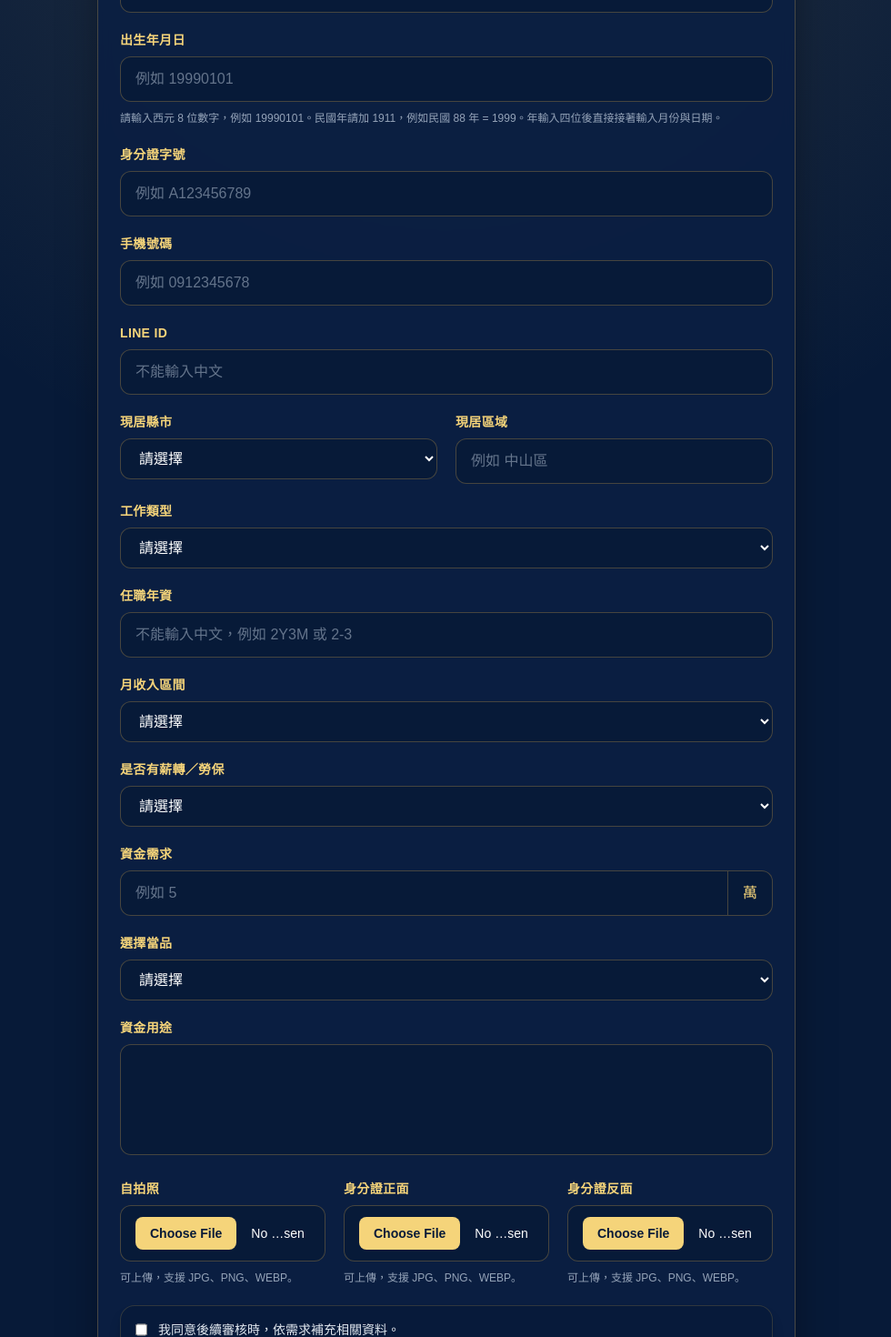
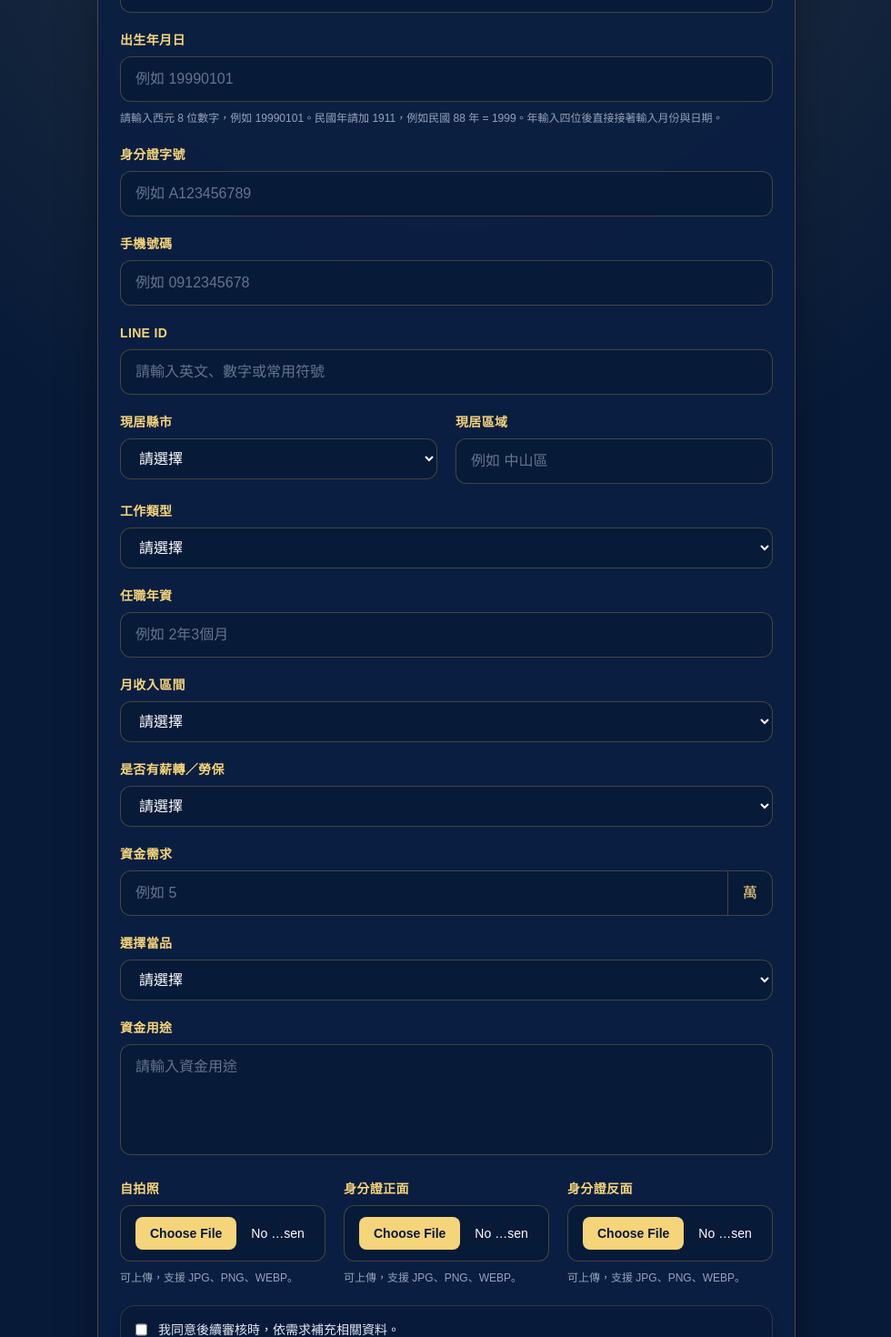
Before and after one commit to d125410918/Pawnshop_Custom2, a Next.js app: page / in a window 1280 px wide. Shown: the part 234-1704 px from the top of the page at 91% size, without its empty margins (149-1129 px from the left). Built offline with nearby package versions, Linux system fonts and the light colour scheme.

Commit message:
Adjust input behavior for ID LINE work years and purpose

```diff
--- a/app/page.tsx
+++ b/app/page.tsx
@@ -105,12 +105,6 @@ function cleanDistrict(value: string) {
   return value.replace(/[^\u4e00-\u9fa5A-Za-z0-9\s\-]/g, "").slice(0, 30);
 }
 
-function cleanPurpose(value: string) {
-  return value
-    .replace(/[^\u4e00-\u9fa5A-Za-z0-9\s，。,.、；;：:（）()\-／/]/g, "")
-    .slice(0, 200);
-}
-
 function isValidImage(file: File | null) {
   if (!file) return false;
   return ["image/jpeg", "image/png", "image/webp"].includes(file.type);
@@ -132,15 +126,15 @@ function validate(
   if (!isValidBirthDate(form.birthDate)) return "出生年月日請輸入 8 位西元日期，例如 19990101";
   if (!isValidTaiwanId(form.identityNumber)) return "請填寫正確的身分證字號";
   if (!/^09\d{8}$/.test(form.phone)) return "手機號碼格式不正確";
-  if (!/^[A-Za-z0-9._@-]{2,50}$/.test(form.lineId)) return "LINE ID 格式不正確，不能輸入中文";
+  if (!/^[A-Za-z0-9._@\-\/\s]{2,50}$/.test(form.lineId)) return "LINE ID 格式不正確，請輸入英文、數字或常用符號";
   if (!form.city) return "請選擇現居縣市";
   if (!form.district.trim()) return "請填寫現居區域";
   if (!form.jobType) return "請選擇工作類型";
-  if (!form.workYears.trim()) return "請填寫任職年資，不能輸入中文";
+  if (!form.workYears.trim()) return "請填寫任職年資";
   if (!form.incomeLabel) return "請選擇月收入區間";
   if (!form.payrollInsurance) return "請選擇是否有薪轉／勞保";
   if (!/^\d{1,4}$/.test(form.fundingNeedWan)) return "資金需求請輸入數字，例如 5 代表 5 萬";
-  if (!/^[\u4e00-\u9fa5A-Za-z0-9\s，。,.、；;：:（）()\-／/]{2,200}$/.test(form.fundingPurpose)) return "資金用途格式不正確";
+  if (!form.fundingPurpose.trim()) return "請填寫資金用途";
   if (!form.collateral) return "請選擇當品";
   if (selfieFile && !isValidImage(selfieFile)) return "自拍照格式限 JPG、PNG、WEBP";
   if (idCardFrontFile && !isValidImage(idCardFrontFile)) return "身分證正面格式限 JPG、PNG、WEBP";
@@ -175,8 +169,15 @@ export default function Home() {
     setForm((prev) => ({ ...prev, [key]: value }));
   };
 
-  const cleanNoChineseOnBlur = (key: keyof FormState, value: string, maxLength: number) => {
-    update(key, cleanNoChinese(value, maxLength));
+  const updateBirthDate = (value: string) => {
+    const cleaned = cleanDigits(value, 8);
+    update("birthDate", cleaned);
+
+    if (cleaned.length === 8) {
+      window.setTimeout(() => {
+        document.getElementById("identityNumberInput")?.focus();
+      }, 0);
+    }
   };
 
   const submit = async (e: React.FormEvent) => {
@@ -259,14 +260,20 @@ export default function Home() {
             maxLength={8}
             placeholder="例如 19990101"
             note="請輸入西元 8 位數字，例如 19990101。民國年請加 1911，例如民國 88 年 = 1999。年輸入四位後直接接著輸入月份與日期。"
-            onChange={(v) => update("birthDate", cleanDigits(v, 8))}
+            onChange={updateBirthDate}
           />
 
           <Input
+            id="identityNumberInput"
             label="身分證字號"
             value={form.identityNumber}
             maxLength={10}
             placeholder="例如 A123456789"
+            inputMode="text"
+            lang="en"
+            autoCapitalize="characters"
+            autoCorrect="off"
+            spellCheck={false}
             onChange={(v) => update("identityNumber", cleanTaiwanId(v))}
           />
 
@@ -281,9 +288,13 @@ export default function Home() {
           <Input
             label="LINE ID"
             value={form.lineId}
-            placeholder="不能輸入中文"
-            onChange={(v) => update("lineId", v)}
-            onBlur={(e) => cleanNoChineseOnBlur("lineId", e.target.value, 50)}
+            placeholder="請輸入英文、數字或常用符號"
+            inputMode="url"
+            lang="en"
+            autoCapitalize="none"
+            autoCorrect="off"
+            spellCheck={false}
+            onChange={(v) => update("lineId", cleanNoChinese(v, 50))}
           />
 
           <div className="grid gap-5 md:grid-cols-2">
@@ -307,9 +318,8 @@ export default function Home() {
           <Input
             label="任職年資"
             value={form.workYears}
-            placeholder="不能輸入中文，例如 2Y3M 或 2-3"
+            placeholder="例如 2年3個月"
             onChange={(v) => update("workYears", v)}
-            onBlur={(e) => cleanNoChineseOnBlur("workYears", e.target.value, 20)}
           />
 
           <Select
@@ -352,8 +362,9 @@ export default function Home() {
           <TextArea
             label="資金用途"
             value={form.fundingPurpose}
+            placeholder="請輸入資金用途"
+            lang="zh-Hant-TW"
             onChange={(v) => update("fundingPurpose", v)}
-            onBlur={(e) => update("fundingPurpose", cleanPurpose(e.target.value))}
           />
 
           <div className="grid gap-5 md:grid-cols-3">
@@ -392,6 +403,7 @@ export default function Home() {
 }
 
 function Input(props: {
+  id?: string;
   label: string;
   value: string;
   onChange: (value: string) => void;
@@ -400,15 +412,26 @@ function Input(props: {
   maxLength?: number;
   placeholder?: string;
   note?: string;
+  inputMode?: React.HTMLAttributes<HTMLInputElement>["inputMode"];
+  lang?: string;
+  autoCapitalize?: string;
+  autoCorrect?: string;
+  spellCheck?: boolean;
 }) {
   return (
     <label className="block">
       <span className="mb-2 block text-sm font-semibold tracking-wide text-[#f5d47a]">{props.label}</span>
       <input
+        id={props.id}
         type={props.type || "text"}
         value={props.value}
         maxLength={props.maxLength}
         placeholder={props.placeholder}
+        inputMode={props.inputMode}
+        lang={props.lang}
+        autoCapitalize={props.autoCapitalize}
+        autoCorrect={props.autoCorrect}
+        spellCheck={props.spellCheck}
         onChange={(e) => props.onChange(e.target.value)}
         onBlur={props.onBlur}
         className="w-full rounded-xl border border-[#d6a84f]/30 bg-[#071a38] px-4 py-3 text-white outline-none transition placeholder:text-slate-500 focus:border-[#f5d47a] focus:ring-2 focus:ring-[#f5d47a]/20"
@@ -446,6 +469,8 @@ function TextArea(props: {
   value: string;
   onChange: (value: string) => void;
   onBlur?: (e: React.FocusEvent<HTMLTextAreaElement>) => void;
+  placeholder?: string;
+  lang?: string;
 }) {
   return (
     <label className="block">
@@ -453,6 +478,8 @@ function TextArea(props: {
       <textarea
         rows={4}
         value={props.value}
+        placeholder={props.placeholder}
+        lang={props.lang}
         onChange={(e) => props.onChange(e.target.value)}
         onBlur={props.onBlur}
         className="w-full resize-none rounded-xl border border-[#d6a84f]/30 bg-[#071a38] px-4 py-3 text-white outline-none transition placeholder:text-slate-500 focus:border-[#f5d47a] focus:ring-2 focus:ring-[#f5d47a]/20"
```
